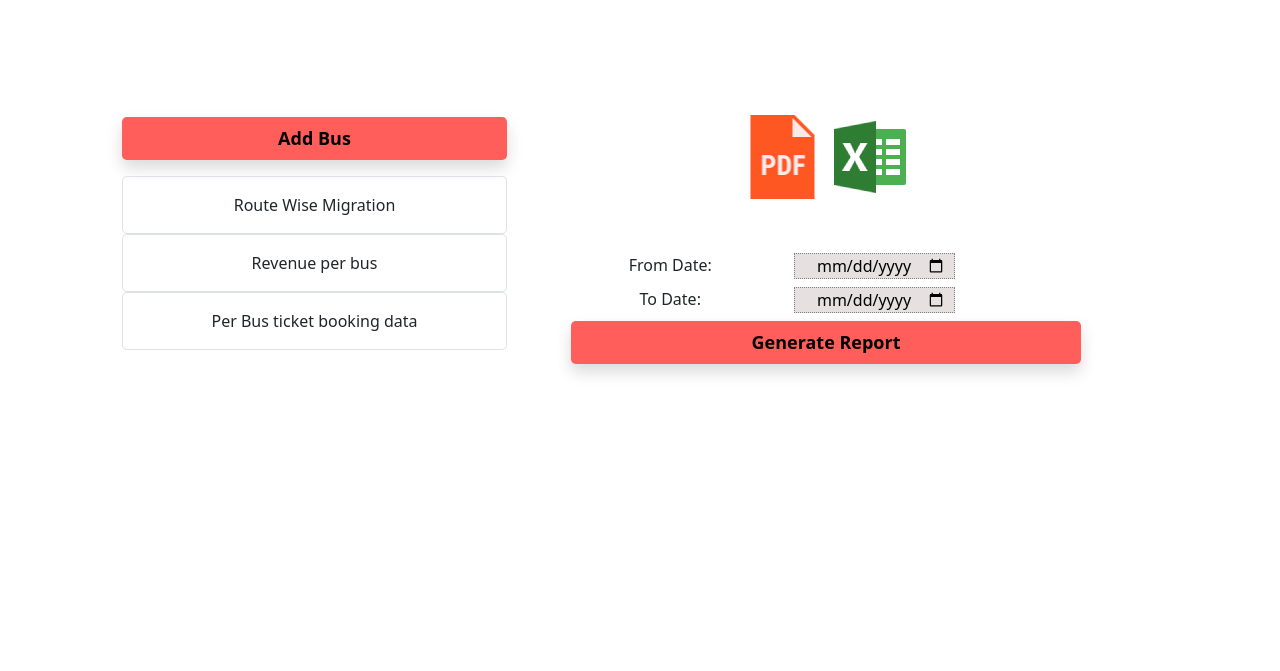
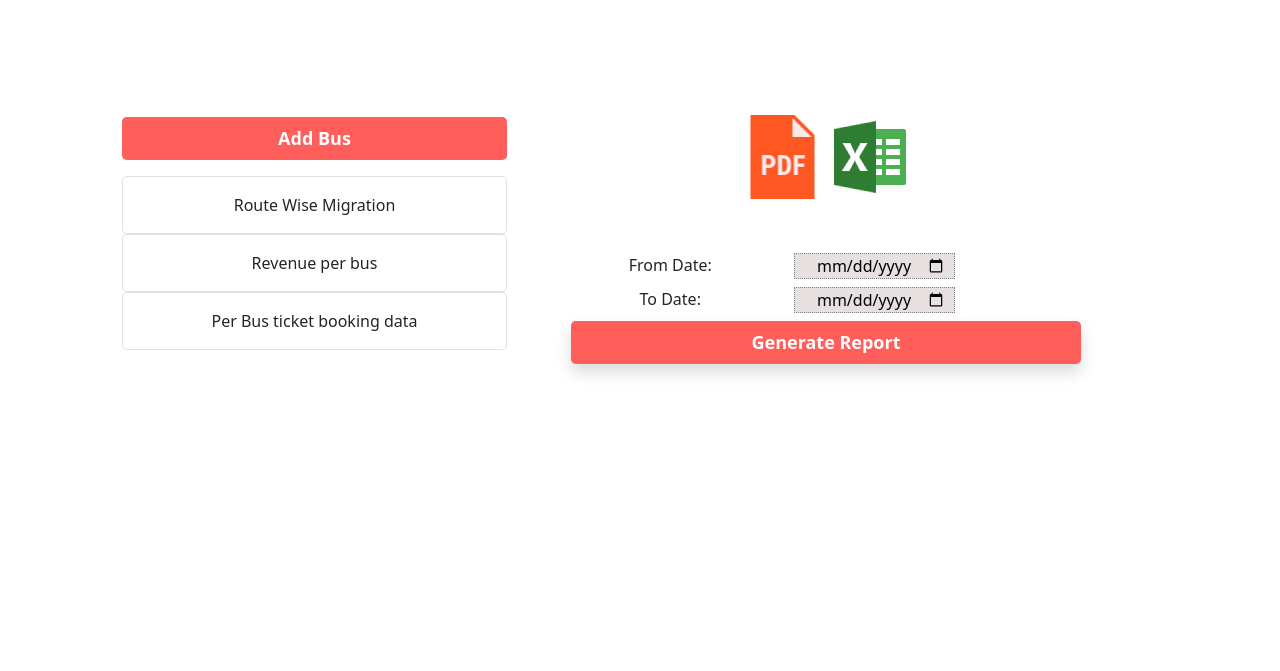
Before and after one commit to qwertyap/report, a plain HTML site: page index.html in a window 1280 px wide. Shown: the part 129-800 px from the top of the page. Drawn offline with nearby package versions, Linux system fonts and the light colour scheme.

Commit message:
scammer babu

```diff
--- a/index.html
+++ b/index.html
@@ -22,6 +22,7 @@
       width: 100%;
       font-size: large;
       border: 0px;
+      color: white;
     }
 
     .input-cl {
@@ -37,8 +38,8 @@
 
     .selected-format {
       border: 4px solid #3d6098;
+    }
 
-    }
   </style>
 </head>
 
@@ -66,7 +67,7 @@
         <div class="text-center mt-md-3 p-md-3">
 
           <div class="pb-2 mt-4 mb-2">
-            <button class="fw-bolder add-btn p-2 rounded-3 shadow">Add Bus</button>
+            <button class=" fw-bolder add-btn p-2 rounded-3 ">Add Bus</button>
           </div>
           <div id="route" onclick="choosediv(this)" class="border option rounded-3 p-md-3 p-2">
             Route Wise Migration
```
